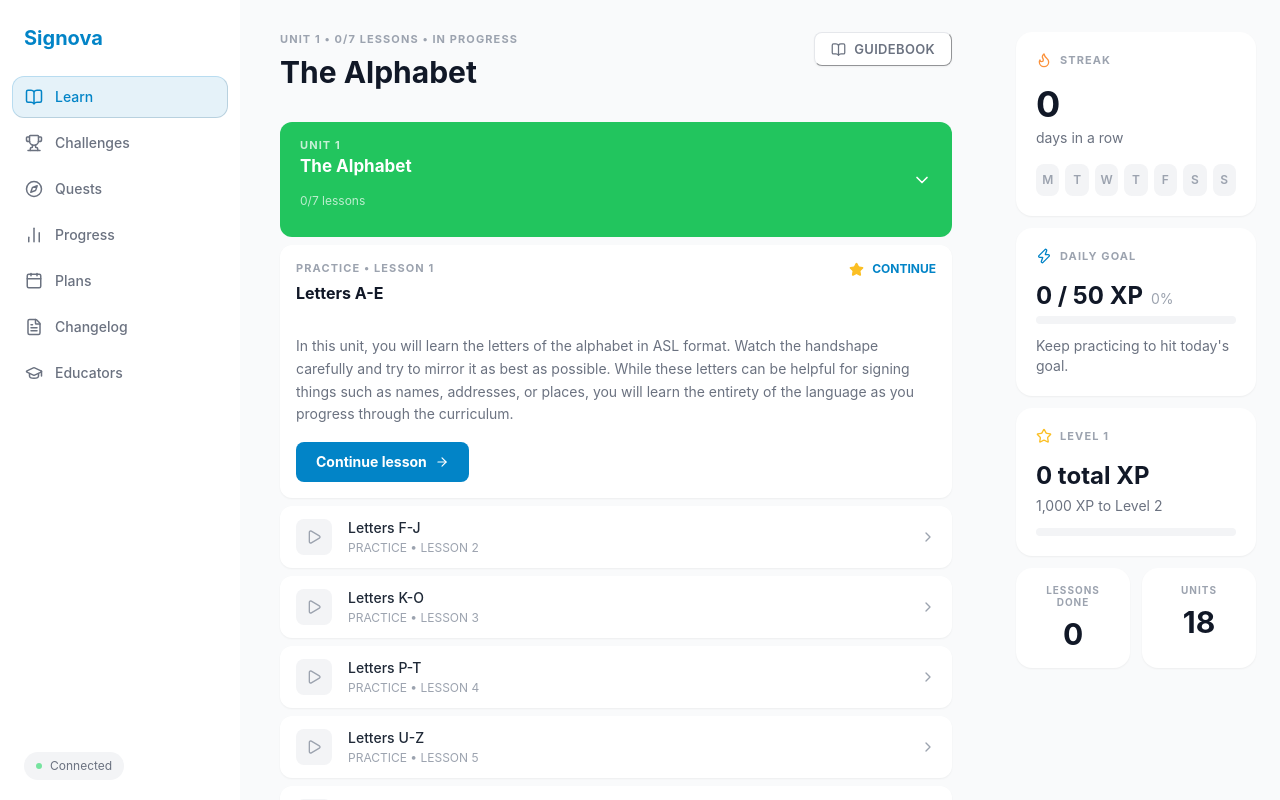
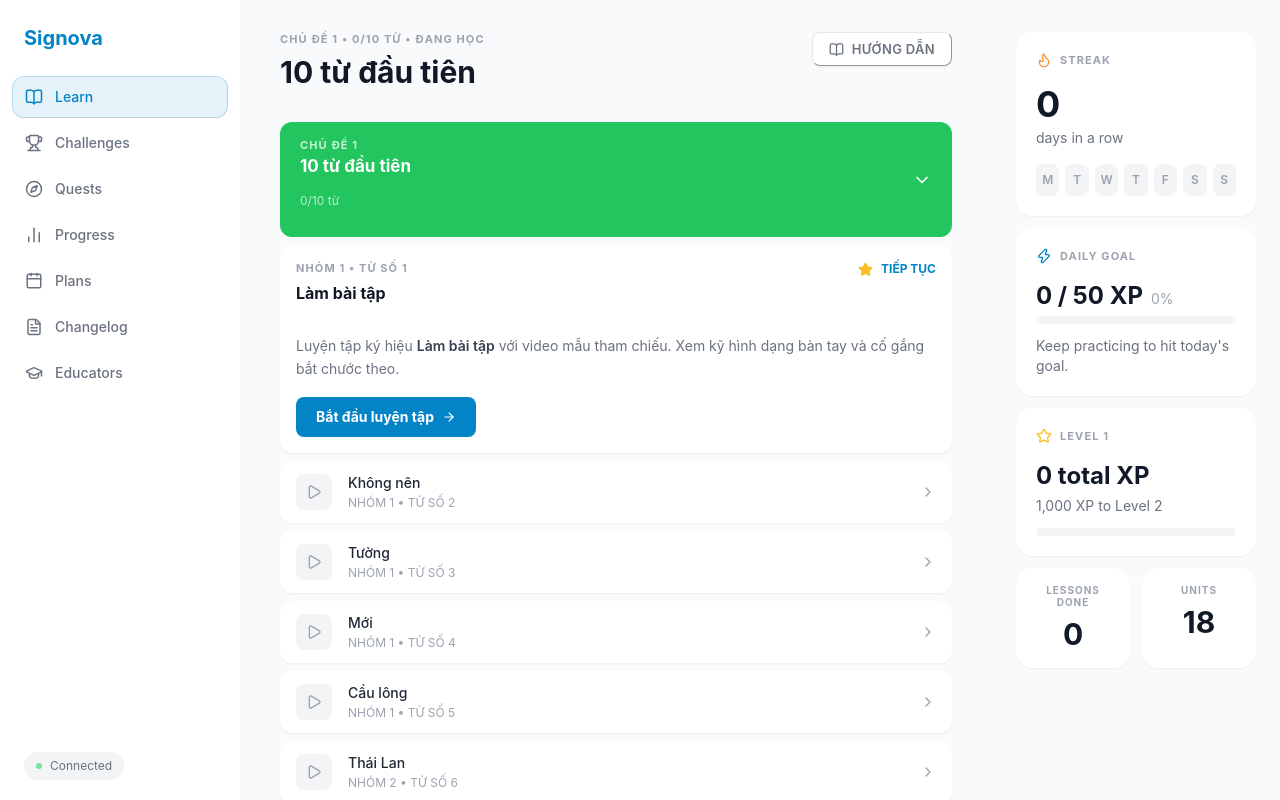
Before and after one commit to ntthienphuc/signova_practice_i_final, a React (Vite) app in the folder web/: page /learn in a window 1280 px wide. Built offline with nearby package versions, Linux system fonts and the light colour scheme.

Commit message:
Adjust format ressponse

```diff
--- a/web/src/components/learn-dashboard/LessonRow.tsx
+++ b/web/src/components/learn-dashboard/LessonRow.tsx
@@ -1,30 +1,18 @@
 import { useState } from "react";
 import { useNavigate } from "react-router-dom";
-import { Play, HelpCircle, ChevronDown, ChevronRight, ArrowRight } from "lucide-react";
+import { Play, ChevronDown, ChevronRight, ArrowRight } from "lucide-react";
+import type { WordItem } from "../../types/learn";
 
 interface LessonRowProps {
-  title: string;
-  subtitle: string;
-  type: "practice" | "quiz";
-  description: string;
-  unitNumber: number;
-  lessonIndex: number;
+  word: WordItem;
+  topicId: string;
 }
 
-export default function LessonRow({
-  title,
-  subtitle,
-  type,
-  description,
-  unitNumber,
-  lessonIndex,
-}: LessonRowProps) {
+export default function LessonRow({ word, topicId }: LessonRowProps) {
   const [expanded, setExpanded] = useState(false);
   const navigate = useNavigate();
 
-  function handleStart() {
-    navigate(`/learn/${unitNumber}/${lessonIndex}`);
-  }
+  const subtitle = `NHÓM ${word.checkpoint_group} • TỪ SỐ ${word.order}`;
 
   return (
     <div
@@ -41,16 +29,12 @@ export default function LessonRow({
             expanded ? "bg-brand-primary/10" : "bg-gray-100"
           }`}
         >
-          {type === "quiz" ? (
-            <HelpCircle size={16} className={expanded ? "text-brand-primary" : "text-gray-400"} />
-          ) : (
-            <Play size={16} className={expanded ? "text-brand-primary" : "text-gray-400"} />
-          )}
+          <Play size={16} className={expanded ? "text-brand-primary" : "text-gray-400"} />
         </div>
 
         <div className="min-w-0 flex-1">
           <p className={`m-0 text-sm font-medium truncate ${expanded ? "text-brand-primary" : "text-gray-800"}`}>
-            {title}
+            {word.gloss}
           </p>
           <p className="m-0 mt-0.5 text-xs text-gray-400">{subtitle}</p>
         </div>
@@ -64,12 +48,15 @@ export default function LessonRow({
 
       {expanded && (
         <div className="px-4 pb-4 pt-1 border-t border-brand-primary/10">
-          <p className="m-0 mb-4 text-sm leading-relaxed text-gray-500">{description}</p>
+          <p className="m-0 mb-4 text-sm leading-relaxed text-gray-500">
+            Luyện tập ký hiệu <span className="font-semibold text-gray-700">{word.gloss}</span> với
+            video mẫu tham chiếu. Xem kỹ hình dạng bàn tay và cố gắng bắt chước theo.
+          </p>
           <button
-            onClick={handleStart}
+            onClick={() => navigate(`/learn/${topicId}/${word.order}`)}
             className="inline-flex items-center gap-2 px-4 py-2 rounded-lg bg-brand-primary hover:bg-brand-primaryHover text-white text-xs font-bold border-0 cursor-pointer transition-colors"
           >
-            {type === "quiz" ? "Start quiz" : "Start lesson"} <ArrowRight size={12} />
+            Bắt đầu luyện tập <ArrowRight size={12} />
           </button>
         </div>
       )}
--- a/web/src/components/learn-dashboard/MainContent.tsx
+++ b/web/src/components/learn-dashboard/MainContent.tsx
@@ -1,38 +1,45 @@
 import { useState } from "react";
 import { BookOpen } from "lucide-react";
 import UnitAccordion from "./UnitAccordion";
-import { LEARN_UNITS } from "../../data/learnDashboardData";
+import { MOCK_DASHBOARD } from "../../data/learnDashboardData";
 
 export default function MainContent() {
-  const [expandedUnit, setExpandedUnit] = useState<number | null>(1);
+  const topics = MOCK_DASHBOARD.topics;
+  const [expandedTopicId, setExpandedTopicId] = useState<string | null>(topics[0]?.id ?? null);
 
-  function toggleUnit(unitNumber: number) {
-    setExpandedUnit((prev) => (prev === unitNumber ? null : unitNumber));
+  function toggleTopic(id: string) {
+    setExpandedTopicId((prev) => (prev === id ? null : id));
   }
+
+  const activeTopic = topics.find((t) => t.id === expandedTopicId) ?? topics[0];
 
   return (
     <main className="flex-1 overflow-y-auto px-10 py-8 min-w-0">
       <div className="flex items-start justify-between mb-8">
         <div>
           <p className="m-0 mb-2 text-[11px] font-bold uppercase tracking-widest text-gray-400">
-            UNIT 1 • 0/7 LESSONS • IN PROGRESS
+            {activeTopic
+              ? `${activeTopic.title} • 0/${activeTopic.word_count} TỪ • ĐANG HỌC`
+              : "CHỌN CHỦ ĐỀ ĐỂ BẮT ĐẦU"}
           </p>
-          <h1 className="m-0 text-3xl font-bold text-gray-900">The Alphabet</h1>
+          <h1 className="m-0 text-3xl font-bold text-gray-900">
+            {activeTopic?.subtitle ?? "Chọn chủ đề"}
+          </h1>
         </div>
 
         <button className="flex items-center gap-2 px-4 py-2 rounded-lg bg-white border border-gray-200 text-gray-500 hover:text-gray-800 hover:border-gray-300 text-[13px] font-semibold tracking-wide cursor-pointer transition-colors flex-shrink-0 shadow-sm">
           <BookOpen size={15} />
-          GUIDEBOOK
+          HƯỚNG DẪN
         </button>
       </div>
 
       <div className="flex flex-col gap-3">
-        {LEARN_UNITS.map((unit) => (
+        {topics.map((topic) => (
           <UnitAccordion
-            key={unit.unitNumber}
-            unit={unit}
-            isExpanded={expandedUnit === unit.unitNumber}
-            onToggle={() => toggleUnit(unit.unitNumber)}
+            key={topic.id}
+            topic={topic}
+            isExpanded={expandedTopicId === topic.id}
+            onToggle={() => toggleTopic(topic.id)}
           />
         ))}
       </div>
--- a/web/src/components/learn-dashboard/UnitAccordion.tsx
+++ b/web/src/components/learn-dashboard/UnitAccordion.tsx
@@ -1,17 +1,20 @@
 import { useNavigate } from "react-router-dom";
 import { ChevronDown, ChevronRight, Star, ArrowRight } from "lucide-react";
-import type { Unit } from "../../data/learnDashboardData";
+import type { Topic } from "../../types/learn";
+import { TOPIC_COLORS } from "../../data/learnDashboardData";
 import LessonRow from "./LessonRow";
 
 interface UnitAccordionProps {
-  unit: Unit;
+  topic: Topic;
   isExpanded: boolean;
   onToggle: () => void;
 }
 
-export default function UnitAccordion({ unit, isExpanded, onToggle }: UnitAccordionProps) {
-  const { unitNumber, title, color, lessonCount, lessons } = unit;
+export default function UnitAccordion({ topic, isExpanded, onToggle }: UnitAccordionProps) {
   const navigate = useNavigate();
+  const color = TOPIC_COLORS[topic.id] ?? "#6B7280";
+  const activeWord = topic.words[0];
+  const remainingWords = topic.words.slice(1);
 
   return (
     <div className="flex flex-col gap-2">
@@ -22,10 +25,10 @@ export default function UnitAccordion({ unit, isExpanded, onToggle }: UnitAccord
       >
         <div>
           <p className="m-0 text-[11px] font-bold uppercase tracking-widest text-white/75">
-            Unit {unitNumber}
+            {topic.title}
           </p>
-          <p className="mt-1 text-[17px] font-bold text-white">{title}</p>
-          <p className="mt-1 text-xs text-white/70">0/{lessonCount} lessons</p>
+          <p className="mt-1 text-[17px] font-bold text-white">{topic.subtitle}</p>
+          <p className="mt-1 text-xs text-white/70">0/{topic.word_count} từ</p>
         </div>
         {isExpanded ? (
           <ChevronDown size={20} className="text-white flex-shrink-0" />
@@ -36,47 +39,44 @@ export default function UnitAccordion({ unit, isExpanded, onToggle }: UnitAccord
 
       {isExpanded && (
         <div className="flex flex-col gap-2">
-          {/* Active lesson card (Lesson 1 — index 0) */}
+          {/* Active word card */}
+          {activeWord ? (
             <div className="bg-white border border-gray-200 rounded-xl p-4 shadow-sm">
               <div className="flex items-start justify-between gap-4 mb-3">
                 <div>
                   <p className="m-0 text-[11px] font-bold uppercase tracking-widest text-gray-400">
-                  PRACTICE • LESSON 1
+                    NHÓM {activeWord.checkpoint_group} • TỪ SỐ {activeWord.order}
                   </p>
-                <p className="mt-1.5 text-base font-bold text-gray-900">Letters A-E</p>
+                  <p className="mt-1.5 text-base font-bold text-gray-900">{activeWord.gloss}</p>
                 </div>
                 <div className="flex items-center gap-2 flex-shrink-0">
                   <Star size={15} className="text-amber-400" fill="currentColor" />
-                <span className="text-xs font-bold text-brand-primary">CONTINUE</span>
+                  <span className="text-xs font-bold text-brand-primary">TIẾP TỤC</span>
                 </div>
               </div>
 
               <p className="text-sm leading-relaxed text-gray-500 mb-4">
-              In this unit, you will learn the letters of the alphabet in ASL format. Watch the
-              handshape carefully and try to mirror it as best as possible. While these letters can
-              be helpful for signing things such as names, addresses, or places, you will learn the
-              entirety of the language as you progress through the curriculum.
+                Luyện tập ký hiệu{" "}
+                <span className="font-semibold text-gray-700">{activeWord.gloss}</span> với video
+                mẫu tham chiếu. Xem kỹ hình dạng bàn tay và cố gắng bắt chước theo.
               </p>
 
               <button
-              onClick={() => navigate(`/learn/${unitNumber}/0`)}
+                onClick={() => navigate(`/learn/${topic.id}/${activeWord.order}`)}
                 className="inline-flex items-center gap-2 px-5 py-2.5 rounded-lg bg-brand-primary hover:bg-brand-primaryHover text-white text-sm font-bold border-0 cursor-pointer transition-colors"
               >
-              Continue lesson <ArrowRight size={14} />
+                Bắt đầu luyện tập <ArrowRight size={14} />
               </button>
             </div>
+          ) : (
+            <div className="bg-white border border-gray-200 rounded-xl p-4 shadow-sm text-center text-sm text-gray-400">
+              Chưa có từ nào trong chủ đề này.
+            </div>
+          )}
 
-          {/* Remaining lessons — index starts at 1 since lesson 1 is the active card above */}
-          {lessons.map((lesson, idx) => (
-            <LessonRow
-              key={lesson.title}
-              title={lesson.title}
-              subtitle={lesson.subtitle}
-              type={lesson.type}
-              description={lesson.description}
-              unitNumber={unitNumber}
-              lessonIndex={idx + 1}
-            />
+          {/* Remaining words */}
+          {remainingWords.map((word) => (
+            <LessonRow key={word.order} word={word} topicId={topic.id} />
           ))}
         </div>
       )}
--- a/web/src/data/learnDashboardData.ts
+++ b/web/src/data/learnDashboardData.ts
@@ -1,83 +1,106 @@
-export type LessonType = "practice" | "quiz";
+import type { DashboardPayload, Topic } from "../types/learn";
 
-export interface Lesson {
-  title: string;
-  subtitle: string;
-  type: LessonType;
-  description: string;
+export type { Topic };
+
+/** UI-only accent color per topic id — calibrated cleanly to the new backend ids. */
+export const TOPIC_COLORS: Record<string, string> = {
+  "topic_1": "#22C55E", // Bright Green
+  "topic_2": "#0EA5E9", // Vibrant Blue/Cyan
+  "topic_3": "#F59E0B", // Amber/Orange
+};
+
+/** Helper constructor matching the real backend signature schema exactly */
+function createWord(
+  order: number,
+  gloss: string,
+  checkpointGroup: number,
+  videoId: string,
+  score: number,
+  encodedGloss: string,
+  videoFilename: string
+) {
+  return {
+    order,
+    gloss,
+    checkpoint_group: checkpointGroup,
+    study: {
+      gloss,
+      video_id: videoId,
+      score,
+      poster_url: `/poster/reference/${encodedGloss}`,
+      reference: {
+        video_url: `/reference-video/${encodedGloss}`,
+        playback_url: `/playback/reference/${encodedGloss}`,
+        segment: null,
+        video_filename: videoFilename,
+      },
+    },
+  };
 }
 
-export interface Unit {
-  unitNumber: number;
-  title: string;
-  color: string;
-  lessonCount: number;
-  lessons: Lesson[];
-}
-
-export const LEARN_UNITS: Unit[] = [
-  {
-    unitNumber: 1,
-    title: "The Alphabet",
-    color: "#22C55E",
-    lessonCount: 7,
-    lessons: [
-      {
-        title: "Letters F-J",
-        subtitle: "PRACTICE • LESSON 2",
-        type: "practice",
-        description:
-          "Learn the hand shapes for letters F through J. Pay attention to the position of your fingers and thumb for each distinct shape.",
-      },
-      {
-        title: "Letters K-O",
-        subtitle: "PRACTICE • LESSON 3",
-        type: "practice",
-        description:
-          "Master the hand configurations for K, L, M, N, and O. These letters introduce new wrist orientations and finger groupings.",
-      },
-      {
-        title: "Letters P-T",
-        subtitle: "PRACTICE • LESSON 4",
-        type: "practice",
-        description:
-          "Practice the signs for P through T, including the tricky downward-pointing positions for P and Q.",
-      },
-      {
-        title: "Letters U-Z",
-        subtitle: "PRACTICE • LESSON 5",
-        type: "practice",
-        description:
-          "Complete the alphabet with U through Z. This final set includes the more complex shapes for X and the motion letter Z.",
-      },
-      {
-        title: "Practice: Short Words",
-        subtitle: "PRACTICE • LESSON 6",
-        type: "practice",
-        description:
-          "Put your letter knowledge to use by spelling out short common words. Speed and fluency are the focus here.",
-      },
-      {
-        title: "Quiz: A-J",
-        subtitle: "QUIZ • LESSON 7",
-        type: "quiz",
-        description:
-          "Test your retention of the first half of the alphabet. You will be shown a handshape and asked to identify the correct letter.",
-      },
-    ],
-  },
-  {
-    unitNumber: 2,
-    title: "Numbers",
-    color: "#0EA5E9",
-    lessonCount: 4,
-    lessons: [],
-  },
-  {
-    unitNumber: 3,
-    title: "Real World Spelling",
-    color: "#F59E0B",
-    lessonCount: 4,
-    lessons: [],
-  },
-];
+export const MOCK_DASHBOARD: DashboardPayload = {
+  topics: [
+    {
+      id: "topic_1",
+      title: "Chủ đề 1",
+      subtitle: "10 từ đầu tiên",
+      word_count: 10,
+      checkpoint_sizes: [5, 10],
+      glosses: [
+        "Làm bài tập",
+        "Không nên",
+        "Tường",
+        "Mới",
+        "Cầu lông",
+        "Thái Lan",
+        "Trường Cao đẳng",
+        "Con chó",
+        "Quần đùi",
+        "Nhân viên phục vụ"
+      ],
+      words: [
+        createWord(1, "Làm bài tập", 1, "021028", 100.0, "L%C3%A0m%20b%C3%A0i%20t%E1%BA%ADp", "021028.mp4"),
+        createWord(2, "Không nên", 1, "021267", 100.0, "Kh%C3%B4ng%20n%C3%AAn", "021267.mp4"),
+        createWord(3, "Tường", 1, "020723", 100.0, "T%C6%B0%E1%BB%9Dng", "020723.mp4"),
+        createWord(4, "Mới", 1, "021079", 100.0, "M%E1%BB%9Bi", "021079.mp4"),
+        createWord(5, "Cầu lông", 1, "020800", 100.0, "C%E1%BA%A7u%20l%C3%B4ng", "020800.mp4"),
+        createWord(6, "Thái Lan", 2, "021199", 95.0, "Th%C3%A1i%20Lan", "021199.mp4"),
+        createWord(7, "Trường Cao đẳng", 2, "020634", 100.0, "Tr%C6%B0%E1%BB%9Dng%20Cao%20%C4%91%E1%BA%B3ng", "020634.mp4"),
+        createWord(8, "Con chó", 2, "021301", 97.0, "Con%20ch%C3%B3", "021301.mp4"),
+        createWord(9, "Quần đùi", 2, "021194", 99.0, "Qu%E1%BA%A7n%20%C4%91%C3%B9i", "021194.mp4"),
+        createWord(10, "Nhân viên phục vụ", 2, "020968", 94.0, "Nh%C3%A2n%20vi%C3%AAn%20ph%E1%BB%A5c%20v%E1%BB%A5", "020968.mp4")
+      ]
+    },
+    {
+      id: "topic_2",
+      title: "Chủ đề 2",
+      subtitle: "10 từ tiếp theo",
+      word_count: 10,
+      checkpoint_sizes: [5, 10],
+      glosses: [
+        "Tháng mười",
+        "Buổi tối",
+        "Mũ",
+        "Nhảy dây",
+        "Bơi lội",
+        "Ngày Quốc tế Lao động",
+        "Hoàng hôn",
+        "Dài",
+        "Dụng cụ học tập",
+        "Giúp đỡ"
+      ],
+      words: [
+        createWord(1, "Tháng mười", 1, "020777", 95.0, "Th%C3%A1ng%20m%C6%B0%E1%BB%9Di", "020777.mp4"),
+        createWord(2, "Buổi tối", 1, "020791", 98.0, "Bu%E1%BB%95i%20t%E1%BB%91i", "020791.mp4"),
+        createWord(3, "Mũ", 1, "020860", 84.0, "M%C5%A9", "020860.mp4"),
+        createWord(4, "Nhảy dây", 1, "020905", 85.0, "Nh%E1%BA%A3y%20d%C3%A2y", "020905.mp4"),
+        createWord(5, "Bơi lội", 1, "020804", 86.0, "B%C6%A1i%20l%E1%BB%99i", "020804.mp4"),
+        createWord(6, "Ngày Quốc tế Lao động", 2, "020667", 74.0, "Ng%C3%A0y%20Qu%E1%BB%91c%20t%E1%BA%BF%20Lao%20%C4%91%E1%BB%99ng", "020667.mp4"),
+        createWord(7, "Hoàng hôn", 2, "020687", 70.0, "Ho%C3%A0ng%20h%C3%B4n", "020687.mp4"),
+        createWord(8, "Dài", 2, "021383", 100.0, "D%C3%A0i", "021383.mp4"),
+        createWord(9, "Dụng cụ học tập", 2, "020930", 100.0, "D%E1%BB%A5ng%20c%E1%BB%A5%20h%E1%BB%8Dc%20t%E1%BA%ADp", "020930.mp4"),
+        createWord(10, "Giúp đỡ", 2, "021036", 100.0, "Gi%C3%BAp%20%C4%91%E1%BB%A1", "021036.mp4")
+      ]
+    }
+  ]
+};
--- a/web/src/pages/LearnDashboard/LearnDashboard.tsx
+++ b/web/src/pages/LearnDashboard.tsx
@@ -1,6 +1,6 @@
-import LeftSidebar from "../../components/learn-dashboard/LeftSidebar";
-import MainContent from "../../components/learn-dashboard/MainContent";
-import RightSidebar from "../../components/learn-dashboard/RightSidebar";
+import LeftSidebar from "../components/learn-dashboard/LeftSidebar";
+import MainContent from "../components/learn-dashboard/MainContent";
+import RightSidebar from "../components/learn-dashboard/RightSidebar";
 
 export default function LearnDashboard() {
   return (
--- a/web/src/router.tsx
+++ b/web/src/router.tsx
@@ -2,8 +2,8 @@ import { createBrowserRouter } from "react-router-dom";
 import LandingLayout from "./layouts/LandingLayout";
 import LandingPage from "./pages/LandingPage";
 import App from "./App";
-import LearnDashboard from "./pages/LearnDashboard/LearnDashboard";
-import LearnPage from "./pages/LearnPage/LearnPage";
+import LearnDashboard from "./pages/LearnDashboard";
+import LearnPage from "./pages/LearnPage";
 
 export const router = createBrowserRouter([
   {
--- /dev/null
+++ b/web/src/types/learn.ts
@@ -0,0 +1,35 @@
+export interface VideoReference {
+  video_url: string;
+  playback_url: string;
+  segment: string | null;
+  video_filename: string;
+}
+
+export interface StudyMetadata {
+  gloss: string;
+  video_id: string;
+  score: number;
+  poster_url: string;
+  reference: VideoReference;
+}
+
+export interface WordItem {
+  order: number;
+  gloss: string;
+  checkpoint_group: number;
+  study: StudyMetadata;
+}
+
+export interface Topic {
+  id: string;
+  title: string;
+  subtitle: string;
+  word_count: number;
+  checkpoint_sizes: number[];
+  glosses: string[];
+  words: WordItem[];
+}
+
+export interface DashboardPayload {
+  topics: Topic[];
+}
```
Also changed, not shown: web/guide/dashboard_integration_spec.md (added, +45 -0 lines), web/src/pages/LearnPage.tsx (renamed from web/src/pages/LearnPage/LearnPage.tsx, +4 -4 lines), 1 other file (tests, documents, lock files or other folders). Lines whose indentation alone changed are shown as unchanged.
